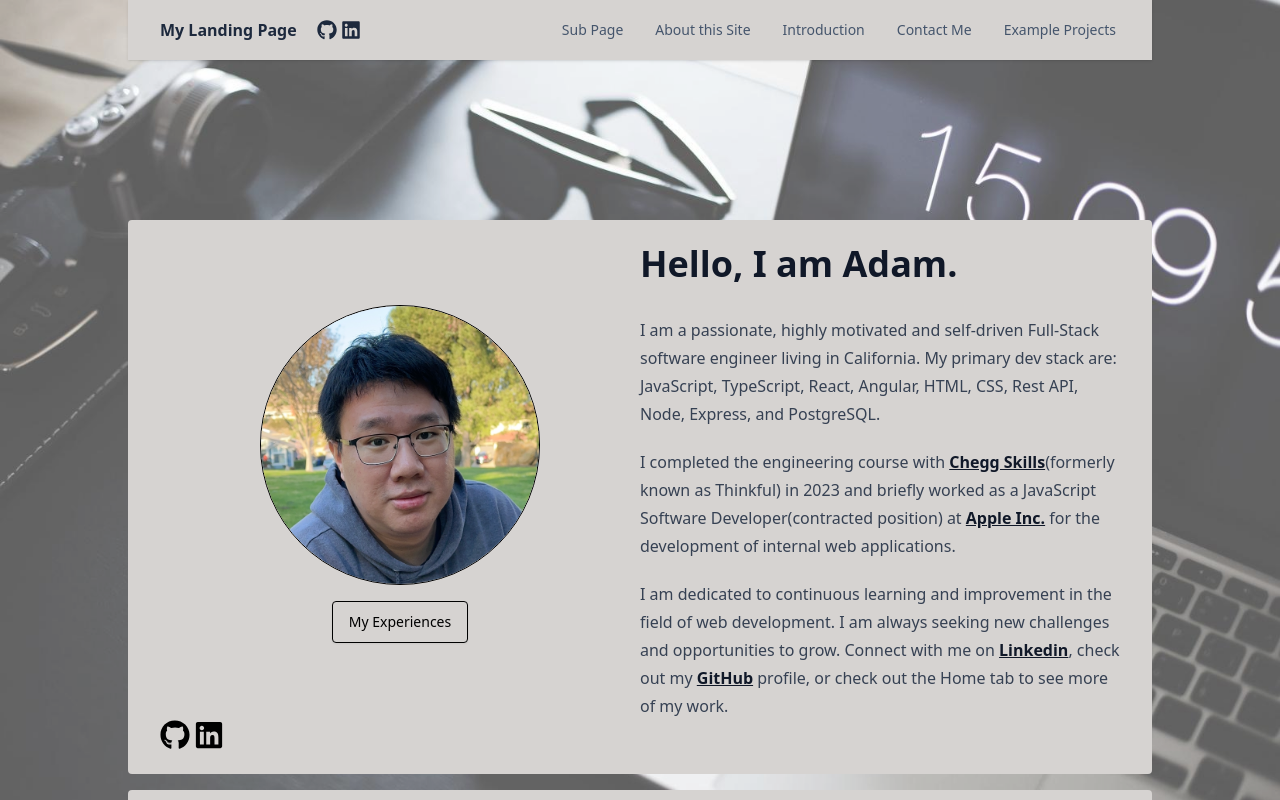
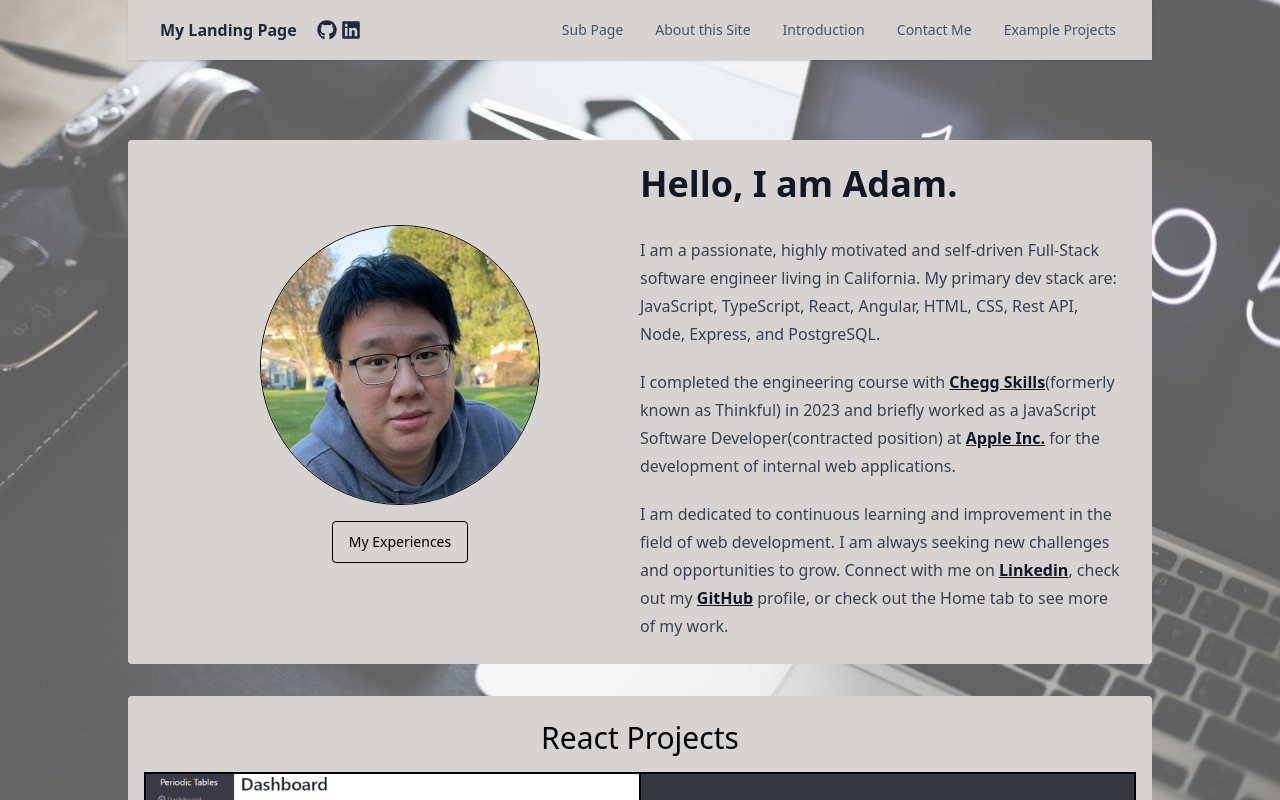
Before and after one commit to adam780930/react-practice, a React (Vite) app: page / in a window 1280 px wide. Shown: the top 800 px of the page. Built offline with nearby package versions, Linux system fonts and the light colour scheme.

Commit message:
removed unused asset from single component and updated padding/margin on base app

```diff
--- a/src/App.jsx
+++ b/src/App.jsx
@@ -14,7 +14,7 @@ function App() {
     <div>
       <Background />
       <Navigation />
-      <div className="py-10 my-10"></div>
+      <div className="py-5 my-5"></div>
       <Routes>
         <Route path="/" element={<Mainpage />} />
         <Route path="/sub" element={<Submainpage />} />
--- a/src/pages/Introduction.jsx
+++ b/src/pages/Introduction.jsx
@@ -1,7 +1,6 @@
 import Markdown from "react-markdown";
 import Portrait from "../assets/Portrait.png";
 import introduction from "../components/markdowndocs/introductions.md";
-import Reacticons from "../components/Reacticons.jsx";
 import Buttons from "../components/Button.jsx";
 
 function Introduction({ handleOpenModal }) {
@@ -21,9 +20,6 @@ function Introduction({ handleOpenModal }) {
           <div className="prose">
             <Markdown>{introduction}</Markdown>
           </div>
-          <div className="text-3xl">
-            <Reacticons />
-          </div>
         </div>
       </div>
     </div>
--- a/src/pages/Mainpage.jsx
+++ b/src/pages/Mainpage.jsx
@@ -11,7 +11,7 @@ function Mainpage() {
 
   return (
     <>
-      <div className="pb-4">
+      <div className="pb-8">
         <Introductions handleOpenModal={handleOpenModal} />
       </div>
       <div className="bg-stone-block w-full max-w-5xl px-4 py-2 mx-auto bg-stone-300 rounded">
```
